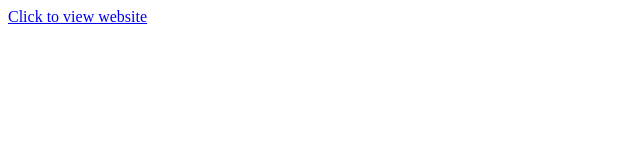
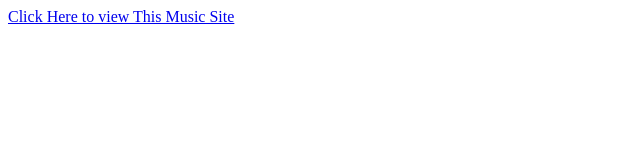
Before and after one commit to ethan2405/ethan2405.github.io, a plain HTML site: page index.html in a window 1280 px wide. Shown: the whole page, without its empty margins (0-640 px from the left). Drawn offline with Linux system fonts and the light colour scheme.

Commit message:
Update index.html

```diff
--- a/index.html
+++ b/index.html
@@ -4,6 +4,6 @@
   <title>Unit 15 | Web-Development</title>
 </head>
 <body>
-  <a href="HTML/Index.html">Click to view website</a>
+  <a href="HTML/Index.html">Click Here to view This Music Site</a>
 </body>
 </html>
```
